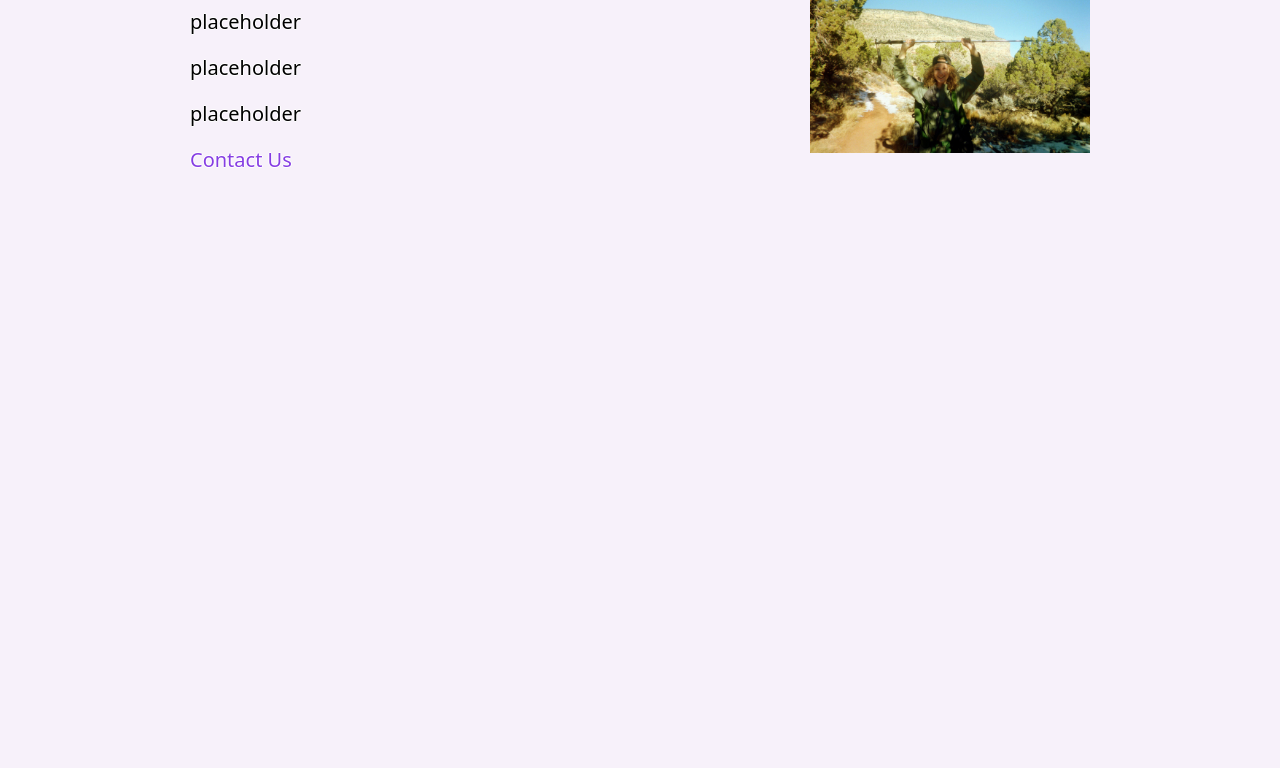
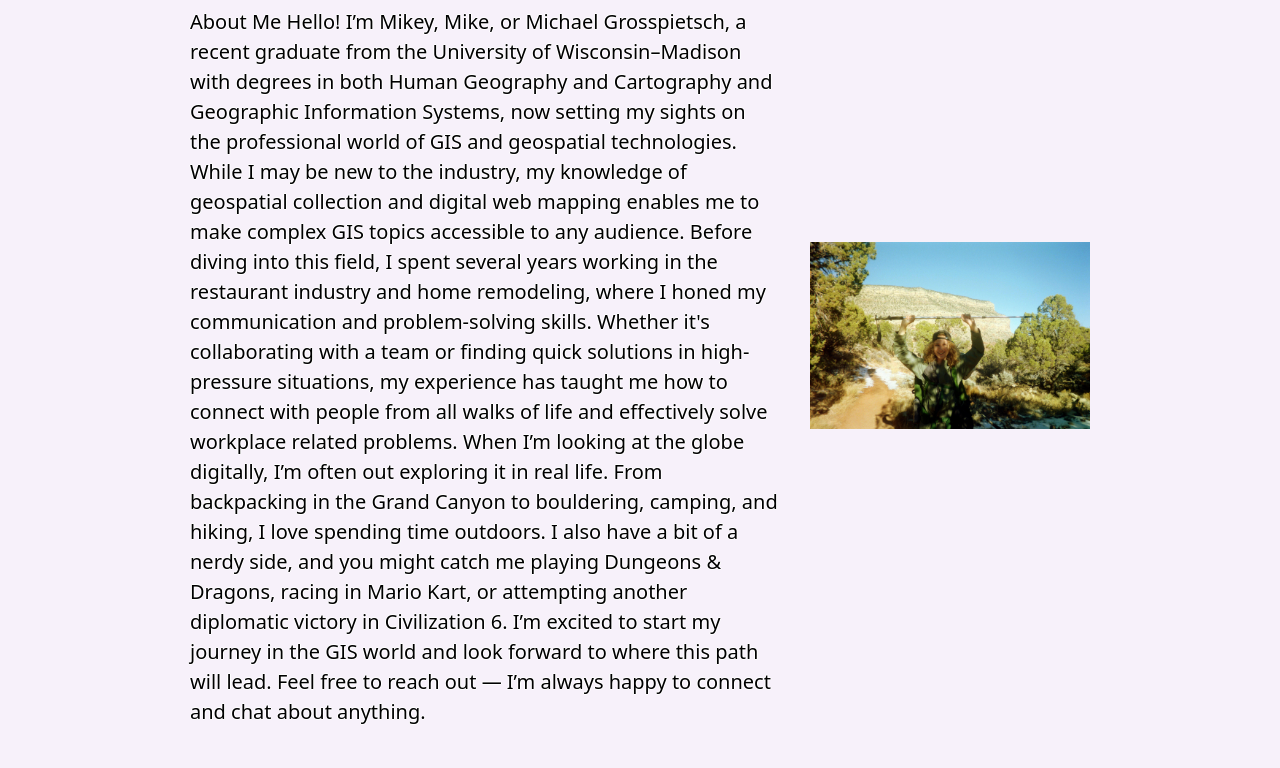
Before and after one commit to MikeyGCarto/MikeManCarto, a plain HTML site: page about.html in a window 1280 px wide. Shown: the part 469-1237 px from the top of the page. Before the commit the page ends 800 px from the top, so only its background shows below. Drawn offline with Linux system fonts and the light colour scheme.

Commit message:
Update about.html

```diff
--- a/about.html
+++ b/about.html
@@ -56,16 +56,15 @@
         <div class="col-md-8 col-sm-6 col-xs-12 text-center text-md-left">
             <h1 class="about-heading">About</h1>
             <p>
-                placeholder
-            </p>
-            <p>
-                placeholder
-            </p>
-            <p>
-                placeholder
-            </p>
-            <p>
-                <a href="contact.html">Contact Us</a>
+                About Me
+
+Hello! I’m Mikey, Mike, or Michael Grosspietsch, a recent graduate from the University of Wisconsin–Madison with degrees in both Human Geography and Cartography and Geographic Information Systems, now setting my sights on the professional world of GIS and geospatial technologies. While I may be new to the industry, my knowledge of geospatial collection and digital web mapping enables me to make complex GIS topics accessible to any audience.
+
+Before diving into this field, I spent several years working in the restaurant industry and home remodeling, where I honed my communication and problem-solving skills. Whether it's collaborating with a team or finding quick solutions in high-pressure situations, my experience has taught me how to connect with people from all walks of life and effectively solve workplace related problems.
+
+When I’m looking at the globe digitally, I’m often out exploring it in real life. From backpacking in the Grand Canyon to bouldering, camping, and hiking, I love spending time outdoors. I also have a bit of a nerdy side, and you might catch me playing Dungeons & Dragons, racing in Mario Kart, or attempting another diplomatic victory in Civilization 6.
+
+I’m excited to start my journey in the GIS world and look forward to where this path will lead. Feel free to reach out — I’m always happy to connect and chat about anything.
             </p>
         </div>
 
```
